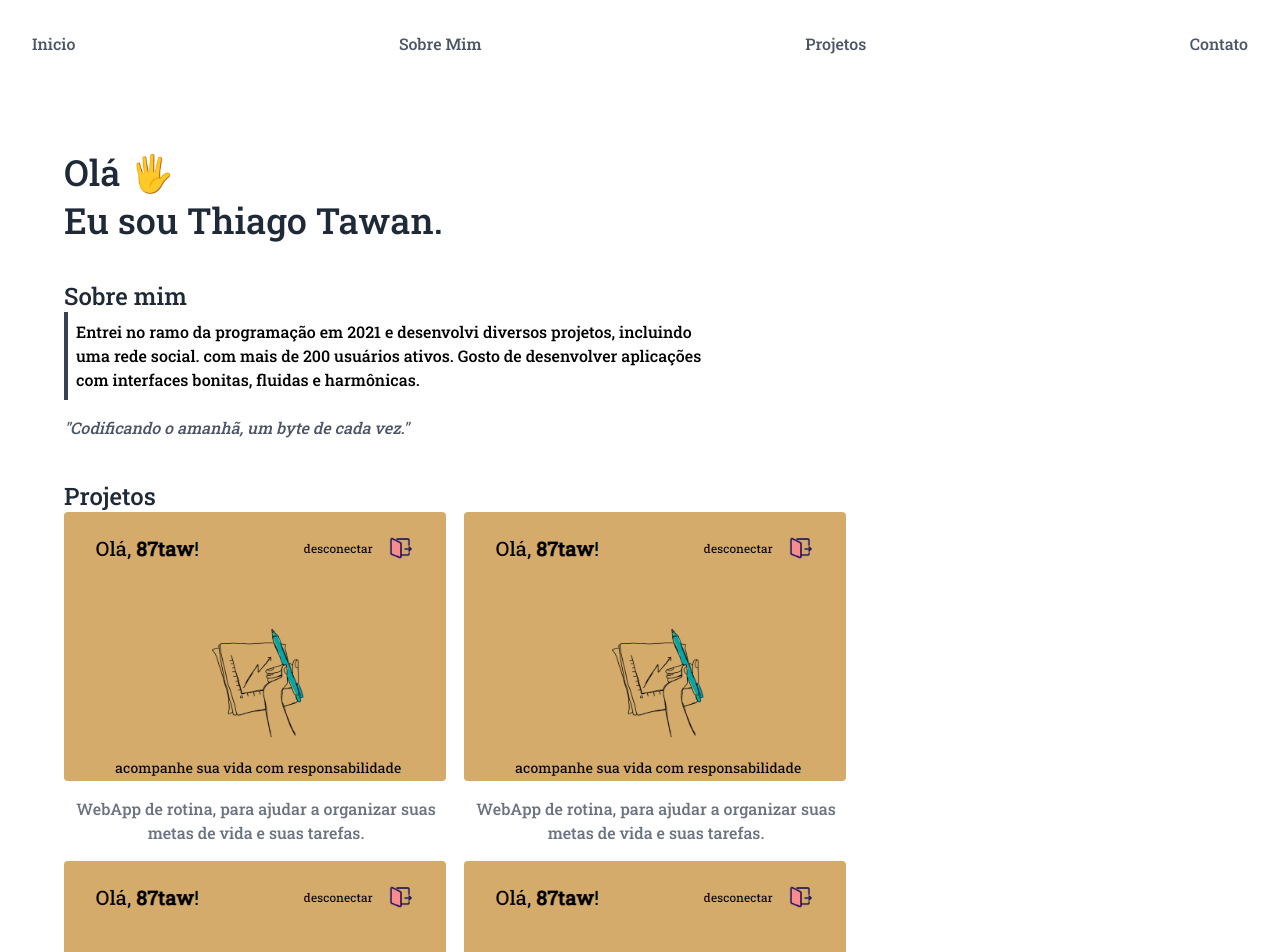
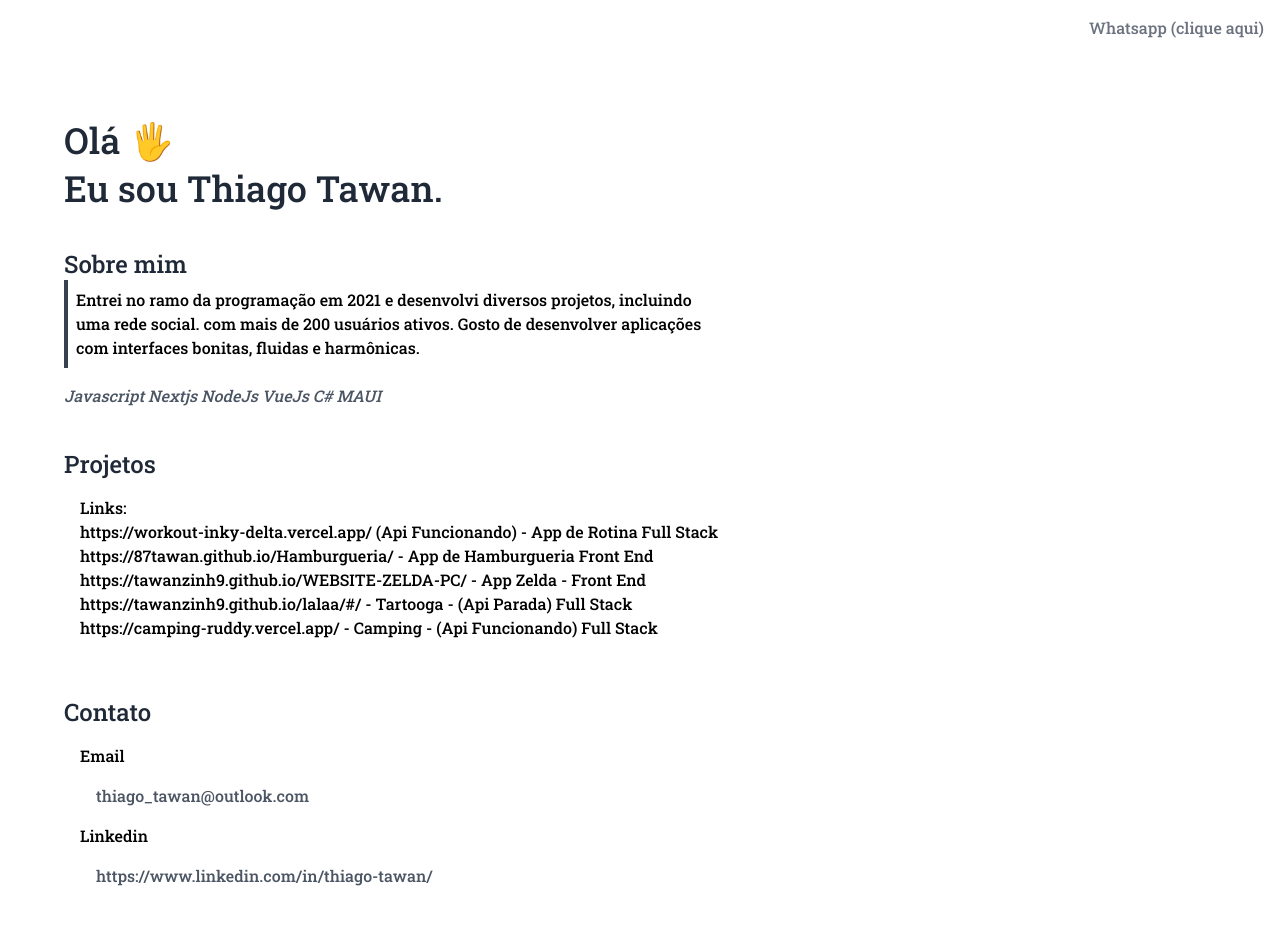
Before and after one commit to 87tawanzinho/Portfolio, a Next.js app: page / in a window 1280 px wide. Shown: the top 952 px of the page. Built offline with nearby package versions, Linux system fonts and the light colour scheme.

Commit message:
port completed

```diff
--- a/app/components/Header.tsx
+++ b/app/components/Header.tsx
@@ -1,10 +1,16 @@
+import Link from "next/link";
+
 export default function Header() {
   return (
-    <header className="flex justify-between p-8 text-gray-600">
-      <p className="cursor-pointer hover:text-gray-700">Inicio</p>
-      <p className="cursor-pointer hover:text-gray-700">Sobre Mim</p>
-      <p className="cursor-pointer hover:text-gray-700">Projetos</p>
-      <p className="cursor-pointer hover:text-gray-700">Contato</p>
-    </header>
+    <div>
+      <Link href="https://wa.me/5575981975144" target="blank">
+        <p
+          className="cursor-pointer text-gray-700 hover:text-gray-500 text-end p-4 transition-all"
+          title="não se preocupe, não é um virus "
+        >
+          Whatsapp (clique aqui)
+        </p>
+      </Link>
+    </div>
   );
 }
--- a/app/layout.tsx
+++ b/app/layout.tsx
@@ -5,7 +5,7 @@ import "./globals.css";
 const roboto = Roboto_Slab({ subsets: ["latin"], weight: "500" });
 
 export const metadata: Metadata = {
-  title: "Create Next App",
+  title: "Portfolio",
   description: "Generated by create next app",
 };
 
--- a/app/page.tsx
+++ b/app/page.tsx
@@ -1,6 +1,8 @@
 import Image from "next/image";
 import Header from "./components/Header";
 import first from "@/public/first.png";
+import tartooga from "@/public/tartooga.png";
+import Link from "next/link";
 export default function Home() {
   return (
     <>
@@ -18,42 +20,65 @@ export default function Home() {
             fluidas e harmônicas.
           </p>
           <p className="italic  mt-4 text-gray-600 text-md">
-            "Codificando o amanhã, um byte de cada vez."
+            Javascript Nextjs NodeJs VueJs C# MAUI
           </p>
         </div>
 
         <div>
           <p className="mt-10 text-2xl text-gray-800">Projetos</p>
-          <div className="flex flex-wrap gap-4">
-            <div className="">
-              <Image src={first} alt="first" className="rounded" />
-              <p className="text-gray-500 text-center max-w-sm mt-4">
-                WebApp de rotina, para ajudar a organizar suas metas de vida e
-                suas tarefas.
+          <div className="p-4">
+            <p>Links:</p>
+            <Link href="https://workout-inky-delta.vercel.app/" target="blank">
+              <p className="hover:text-gray-400 transition-all ">
+                https://workout-inky-delta.vercel.app/ (Api Funcionando) - App
+                de Rotina Full Stack
               </p>
-            </div>
-            <div className="">
-              <Image src={first} alt="first" className="rounded" />
-              <p className="text-gray-500 text-center max-w-sm mt-4">
-                WebApp de rotina, para ajudar a organizar suas metas de vida e
-                suas tarefas.
+            </Link>
+
+            <Link href="https://87tawan.github.io/Hamburgueria/" target="blank">
+              <p className="hover:text-gray-400 transition-all ">
+                https://87tawan.github.io/Hamburgueria/ - App de Hamburgueria
+                Front End
               </p>
-            </div>
-            <div className=" ">
-              <Image src={first} alt="first" className="rounded" />
-              <p className="text-gray-500 text-center max-w-sm mt-4">
-                WebApp de rotina, para ajudar a organizar suas metas de vida e
-                suas tarefas.
+            </Link>
+
+            <Link
+              href="https://tawanzinh9.github.io/WEBSITE-ZELDA-PC/"
+              target="blank"
+            >
+              <p className="hover:text-gray-400 transition-all ">
+                https://tawanzinh9.github.io/WEBSITE-ZELDA-PC/ - App Zelda -
+                Front End
               </p>
-            </div>
+            </Link>
+            <Link href="https://tawanzinh9.github.io/lalaa/#/" target="blank">
+              <p className="hover:text-gray-400 transition-all ">
+                https://tawanzinh9.github.io/lalaa/#/ - Tartooga - (Api Parada)
+                Full Stack
+              </p>
+            </Link>
 
-            <div className="">
-              <Image src={first} alt="first" className="rounded" />
-              <p className="text-gray-500 text-center max-w-sm mt-4">
-                WebApp de rotina, para ajudar a organizar suas metas de vida e
-                suas tarefas.
+            <Link href="https://camping-ruddy.vercel.app/" target="blank">
+              <p className="hover:text-gray-400 transition-all ">
+                https://camping-ruddy.vercel.app/ - Camping - (Api Funcionando)
+                Full Stack
               </p>
-            </div>
+            </Link>
+          </div>
+
+          <p className="text-2xl text-gray-800 mt-10">Contato</p>
+          <div className="p-4">
+            <p>Email</p>
+            <p className="p-4 text-gray-600">thiago_tawan@outlook.com</p>
+            <p>Linkedin</p>
+            <Link
+              href="https://www.linkedin.com/in/thiago-tawan/"
+              target="blank"
+            >
+              <p className="p-4 text-gray-600 hover:text-gray-400 transition-all">
+                https://www.linkedin.com/in/thiago-tawan/
+              </p>
+            </Link>
           </div>
         </div>
       </div>
```
Also changed, not shown: public/first.png, public/tartooga.png.
